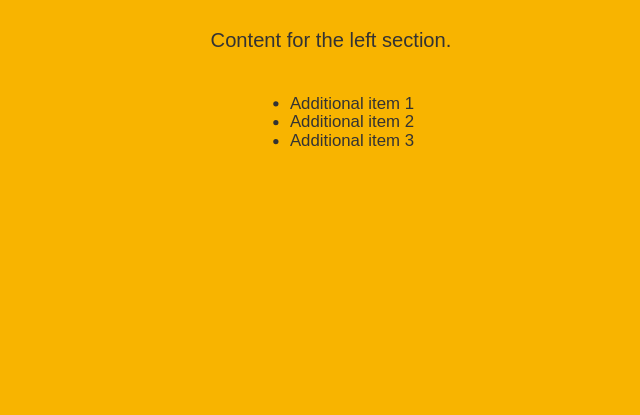
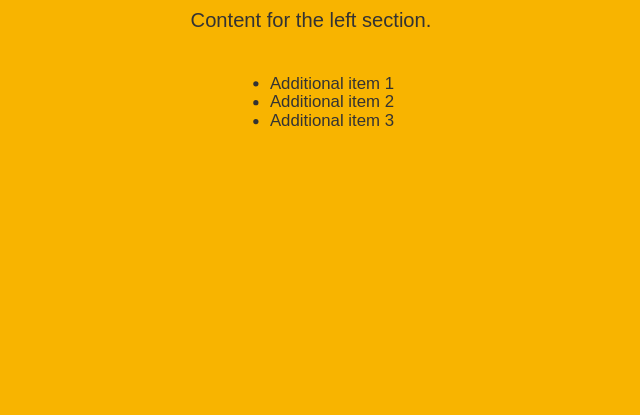
Before and after one commit to karmaharan/ttatc, a plain HTML site: page index.html in a window 1280 px wide. Shown: the part 385-800 px from the top of the page, without its empty margins (329-969 px from the left). Drawn offline with Linux system fonts and the light colour scheme.

Commit message:
Update styles.css

```diff
--- a/styles.css
+++ b/styles.css
@@ -15,15 +15,16 @@ body, html {
 }
 
 .section {
-  min-width: 100vw; /* Changed from fixed width to minimum width */
+  min-width: 100vw;
   height: 100vh;
   display: flex;
   flex-direction: column;
-  justify-content: center;
-  align-items: center;
+  justify-content: center; /* Centers items vertically */
+  align-items: center; /* Centers items horizontally */
   scroll-snap-align: center;
   padding: 20px;
   text-align: center;
+  box-sizing: border-box; /* Added to include padding in the height calculation */
 }
 
 
```
